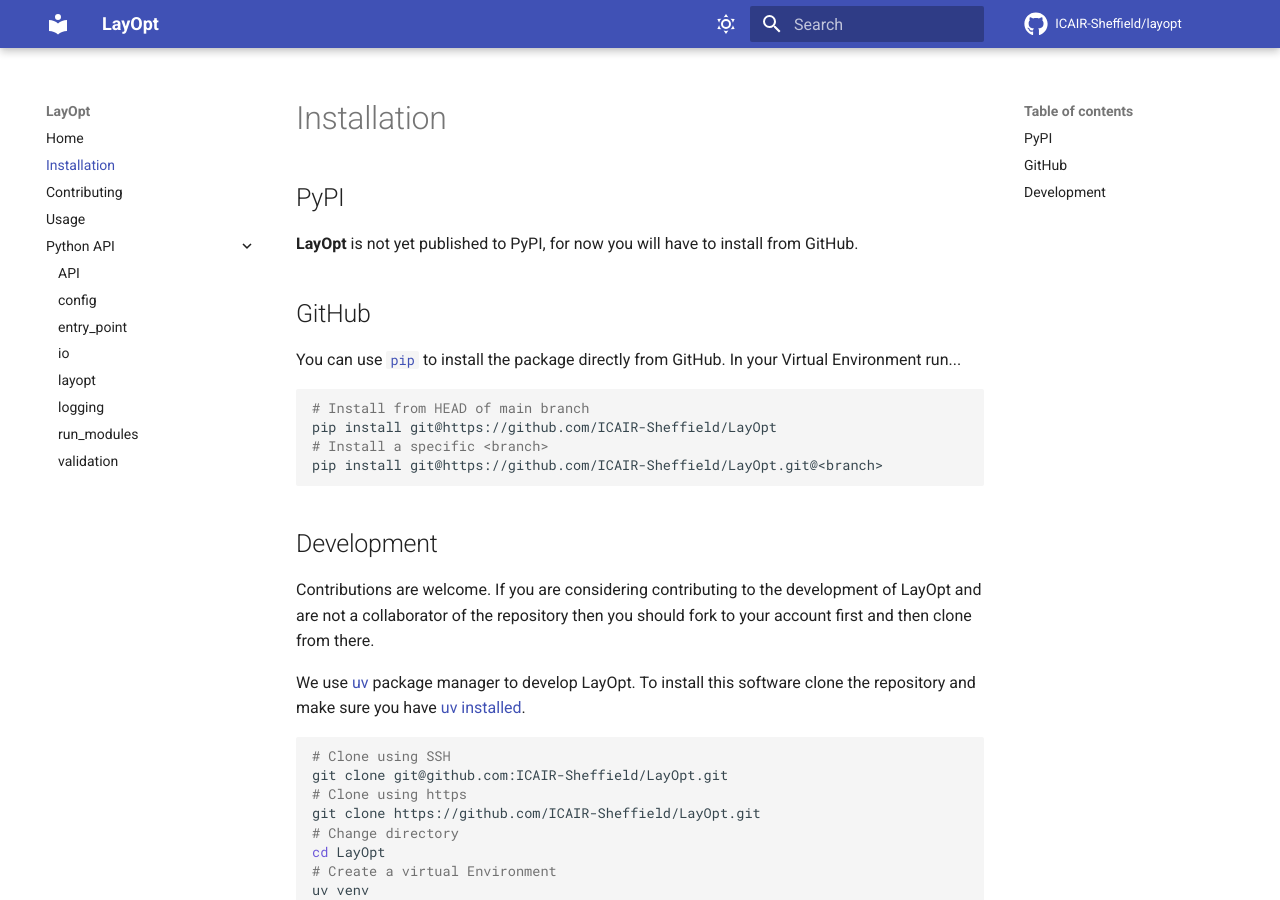
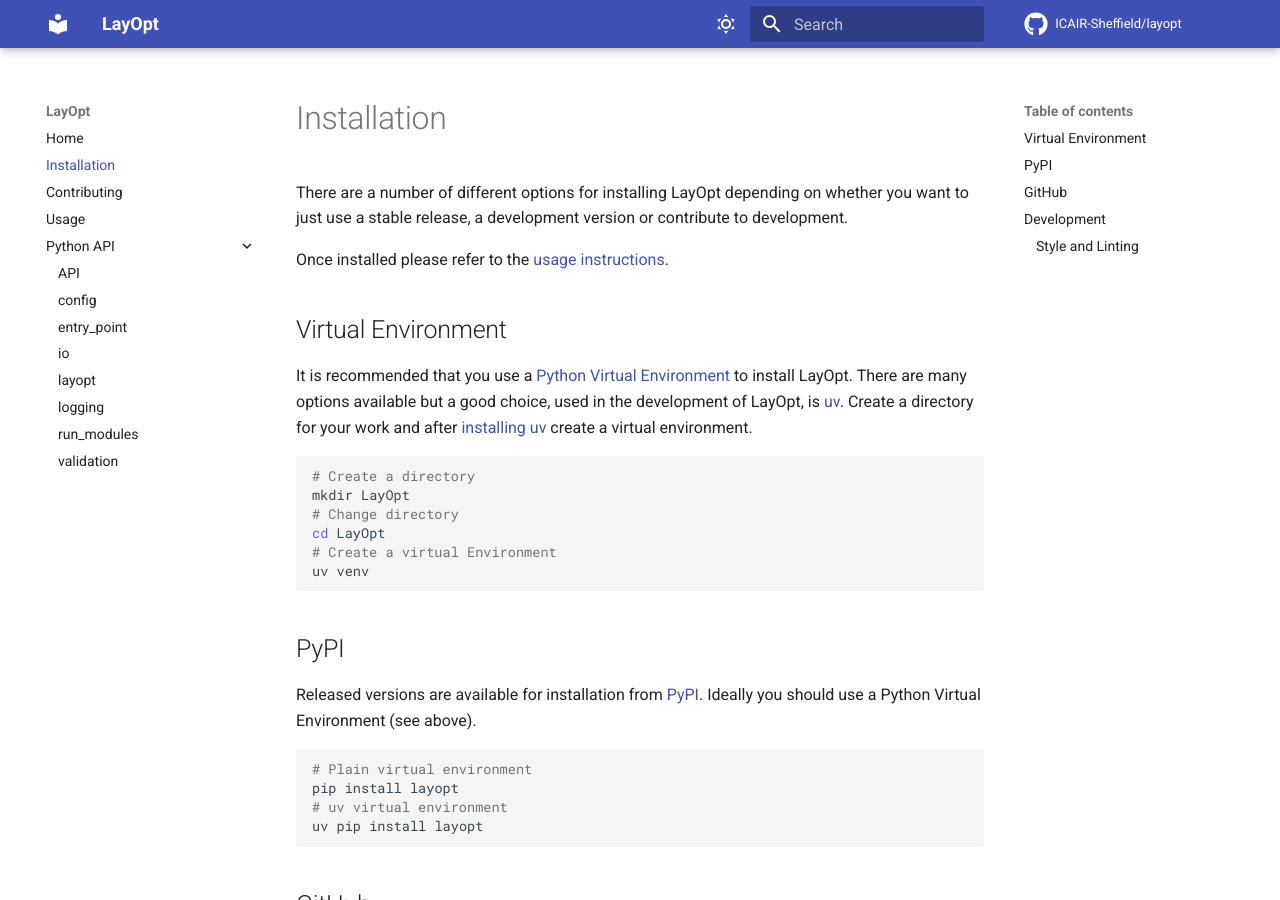
Before and after one commit to ICAIR-Sheffield/LayOpt, an MkDocs documentation site: the page built from docs/installation.md, in a window 1280 px wide and 900 px high. Built offline with MkDocs 1.6.1 and Material for MkDocs 9.7.7, drawn with Linux system fonts in a browser that asks for light colours; comment, search, counter and statistics services are not loaded; some of the changed text lies outside the part shown.

Commit message:
ci|docs: Add pypi.yaml workflow and update install docs
Closes #114

- adds `.github/workflows/pypi.yaml` which publishes tagged commits that begin with `v` to PyPI. The job can be run
manually for testing which should publish to TestPyPI
- Improves the `installation.md` file with details on installing from different sources.

````diff
--- a/docs/installation.md
+++ b/docs/installation.md
@@ -1,8 +1,36 @@
 # Installation
+
+There are a number of different options for installing LayOpt depending on whether you want to just use a stable
+release, a development version or contribute to development.
+
+Once installed please refer to the [usage instructions](usage.md).
+
+## Virtual Environment
+
+It is recommended that you use a [Python Virtual Environment][pyvenv] to install LayOpt. There are many options
+available but a good choice, used in the development of LayOpt, is [uv][uv]. Create a directory for your work and after
+[installing uv][uv_install] create a virtual environment.
+
+```shell
+# Create a directory
+mkdir LayOpt
+# Change directory
+cd LayOpt
+# Create a virtual Environment
+uv venv
+```
 
 ## PyPI
 
-**LayOpt** is not yet published to PyPI, for now you will have to install from GitHub.
+Released versions are available for installation from [PyPI][pypi]. Ideally you should use a Python Virtual Environment
+(see above).
+
+```shell
+# Plain virtual environment
+pip install layopt
+# uv virtual environment
+uv pip install layopt
+```
 
 ## GitHub
 
@@ -40,6 +68,24 @@
 pre-commit install
 ```
 
+### Style and Linting
+
+We use a number of [pre-commit][precommit] hooks to ensure the codebase follows the [PEP8][pep8] style guide and
+functions/methods, classes and modules are documented using [numpydoc Style][numpydoc]. After installing the pre-commit
+hooks you will find when making a commit that the hooks are run against the changes being submitted. Sometimes the hooks
+will reformat the files to ensure they follow the guidelines, but not all changes can, or should, be applied
+automatically and you will have to review the output and make the changes, stage and commit (`--amend`) to ensure the
+hooks pass.
+
+Of particular note is ensuring the typehints are consistent as we use [mypy][mypy] to run static type checking against
+the code base. For details of all hooks used see the `.pre-commit-config.yaml` file in the repository.
+
+[mypy]: https://mypy.readthedocs.io/en/stable/getting_started.html
+[numpydoc]: https://numpydoc.readthedocs.io/en/latest/format.html
+[pep8]: https://pep8.org/
 [pip]: https://pip.pypa.io/en/stable/installation/
+[precommit]: https://precommit.com/
+[pypi]: https://pypi.org/
+[pyvenv]: https://realpython.com/python-virtual-environments-a-primer/
 [uv]: https://docs.astral.sh/uv/
 [uv_install]: https://docs.astral.sh/uv/getting-started/installation/
````
Also changed, not shown: 1 other file.
